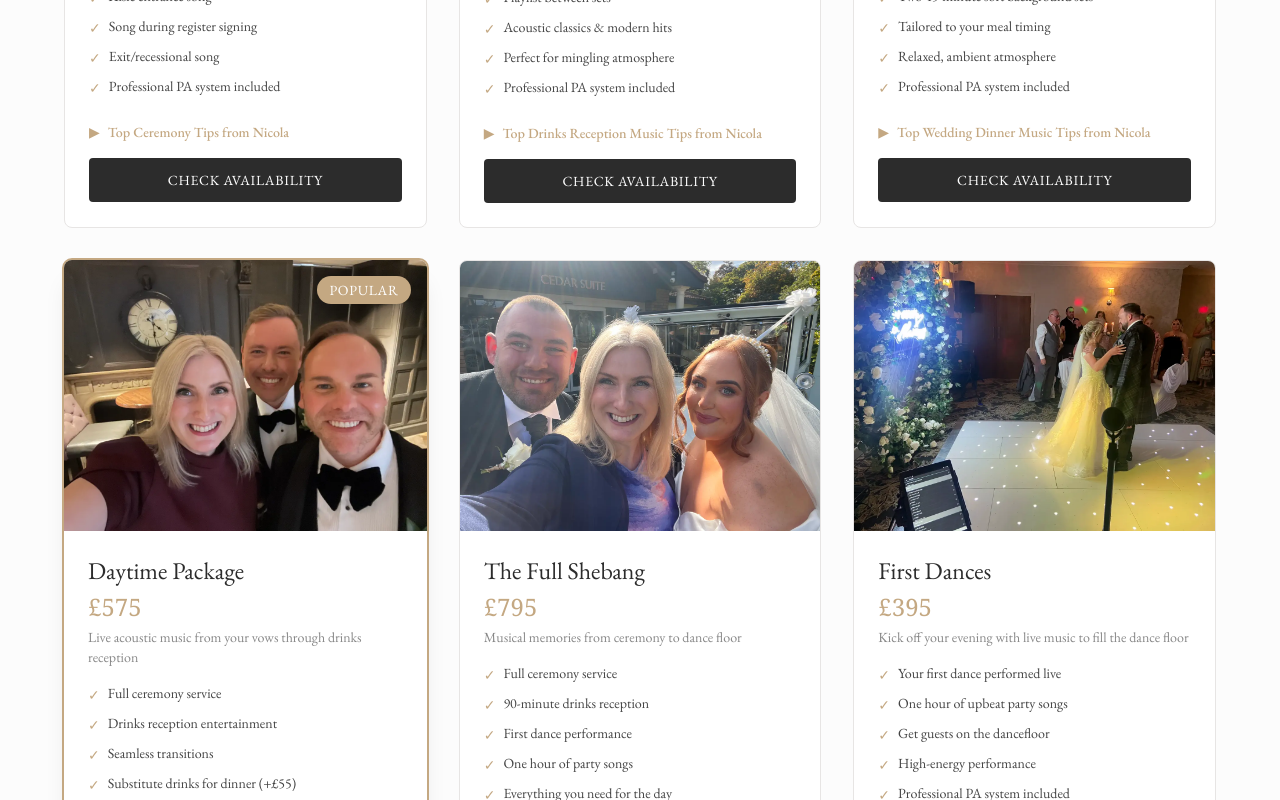
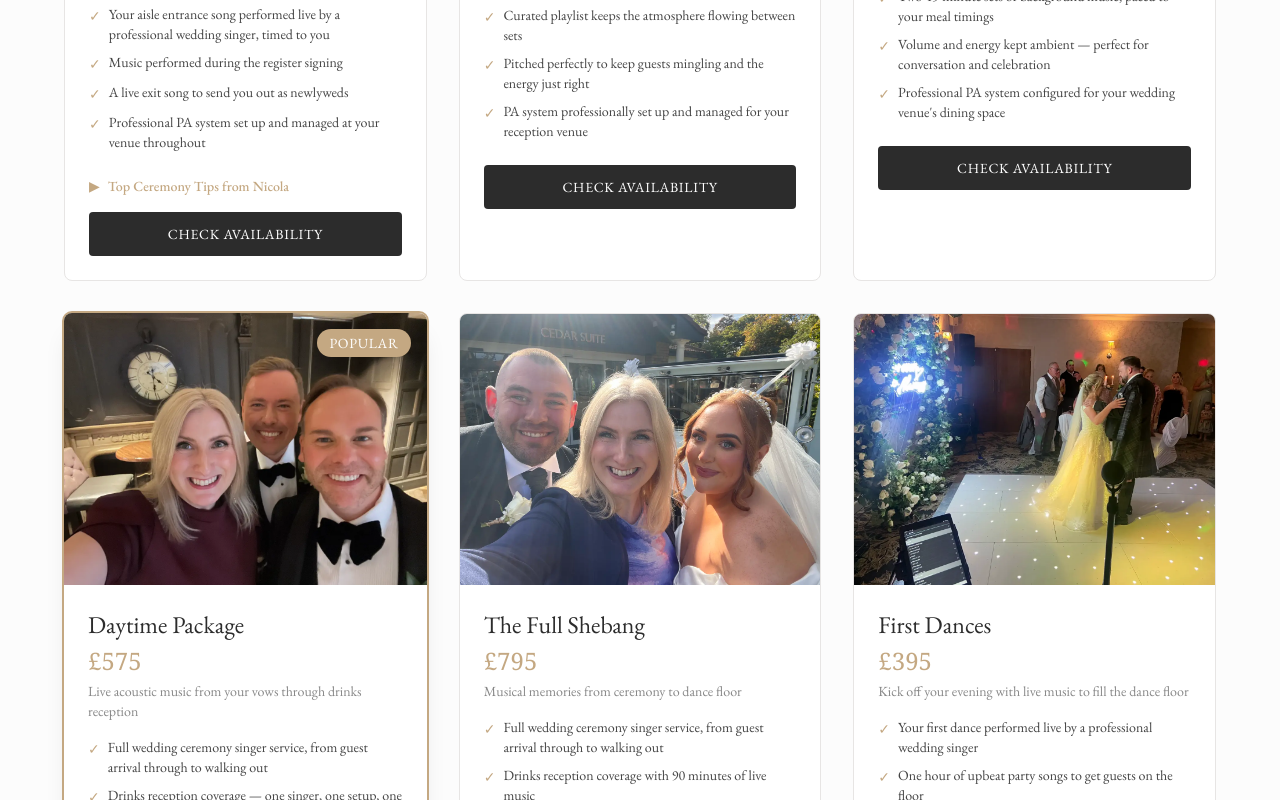
Before and after one commit to jsuth79/wedding-singer, a Next.js app: page /weddings in a window 1280 px wide. Shown: the part 1200-2000 px from the top of the page. Built offline with nearby package versions, Linux system fonts and the light colour scheme.

Commit message:
faqs and weddings page

```diff
--- a/src/app/wedding-ceremony-singer/page.tsx
+++ b/src/app/wedding-ceremony-singer/page.tsx
@@ -4,13 +4,13 @@ import { redirect } from "next/navigation";
 export const metadata: Metadata = {
   title: "Wedding Ceremony Singer Glasgow & Scotland | Nicola Mason | Acoustic Vocalist",
   description:
-    "Professional wedding ceremony singer in Glasgow & Central Scotland. Live acoustic music for your aisle entrance, register signing & recessional. Award-winning vocalist. From £325.",
+    "Professional wedding ceremony singer in Glasgow & Central Scotland. Live acoustic music for your aisle entrance, register signing & exit song. Award-winning vocalist. From £325.",
   alternates: {
     canonical: '/weddings',
   },
   openGraph: {
     title: 'Wedding Ceremony Singer Glasgow & Scotland | Nicola Mason',
-    description: 'Professional wedding ceremony singer. Live acoustic music for your ceremony - aisle entrance, register signing & recessional across Central Scotland.',
+    description: 'Professional wedding ceremony singer. Live acoustic music for your ceremony - aisle entrance, register signing & exit song across Central Scotland.',
     url: 'https://www.nicolamason.co.uk/wedding-ceremony-singer',
     images: [
       {
--- a/src/app/weddings/page.tsx
+++ b/src/app/weddings/page.tsx
@@ -33,14 +33,14 @@ const packages = [
     image: "/images/nicola-mason-wedding-ceremony-singer-l.webp",
     alt: "Female wedding ceremony singer performing acoustic music at Edinburgh wedding with live vocals and guitar",
     features: [
-      "Playlist during guest arrival",
-      "Aisle entrance song",
-      "Song during register signing",
-      "Exit/recessional song",
-      "Professional PA system included",
+      "Pre-ceremony background music from the moment guests are seated",
+      "Your aisle entrance song performed live by a professional wedding singer, timed to you",
+      "Music performed during the register signing",
+      "A live exit song to send you out as newlyweds",
+      "Professional PA system set up and managed at your venue throughout",
     ],
     tips: [
-      "Consider an upbeat recessional song to set the tone for your celebration ahead",
+      "Consider an upbeat exit song to set the tone for your celebration ahead",
       "If a backing track isn't available for your chosen song, I can arrange for a musician to record one for a small additional fee"
     ],
   },
@@ -51,15 +51,10 @@ const packages = [
     image: "/images/nicola-mason-drinks-reception-l.webp",
     alt: "Live acoustic music at wedding drinks reception in Central Scotland with professional female singer entertaining guests",
     features: [
-      "Two 45-minute live sets",
-      "Playlist between sets",
-      "Acoustic classics & modern hits",
-      "Perfect for mingling atmosphere",
-      "Professional PA system included",
-    ],
-    tips: [
-      "I can read the room - usually I start softer as guests arrive with drinks, then build energy as they relax and mingle",
-      "If I'm only doing drinks reception (not ceremony), I can usually set up while your ceremony is happening or right after - we'll coordinate with your venue"
+      "Two 45-minute live acoustic sets, tailored to you and your day",
+      "Curated playlist keeps the atmosphere flowing between sets",
+      "Pitched perfectly to keep guests mingling and the energy just right",
+      "PA system professionally set up and managed for your reception venue",
     ],
   },
   {
@@ -69,15 +64,10 @@ const packages = [
     image: "/images/nicola-mason-dinner-l.webp",
     alt: "Wedding dinner entertainment with live acoustic vocalist providing elegant background music during wedding breakfast",
     features: [
-      "Grand entrance song",
-      "Two 45-minute soft background sets",
-      "Tailored to your meal timing",
-      "Relaxed, ambient atmosphere",
-      "Professional PA system included",
-    ],
-    tips: [
-      "I'll coordinate with your venue to time music around courses and speeches - fading out naturally so everyone can hear toasts",
-      "Grand entrance songs can be performed live for extra impact, then I'll transition to softer background music during the meal"
+      "Your entrance into the wedding meal performed live",
+      "Two 45-minute sets of background music, paced to your meal timings",
+      "Volume and energy kept ambient — perfect for conversation and celebration",
+      "Professional PA system configured for your wedding venue's dining space",
     ],
   },
   {
@@ -88,15 +78,11 @@ const packages = [
     image: "/images/nicola-mason-daytime-l.webp",
     alt: "Full day female wedding singer package Glasgow covering ceremony and drinks reception with live acoustic music",
     features: [
-      "Full ceremony service",
-      "Drinks reception entertainment",
-      "Seamless transitions",
-      "Substitute drinks for dinner (+£55)",
+      "Full wedding ceremony singer service, from guest arrival through to walking out",
+      "Drinks reception coverage — one singer, one setup, one less thing to think about",
+      "Ceremony and drinks reception music covered under one package price — better value than booking separately",
+      "Swap drinks reception for dinner instead (+£55)",
       "All equipment included",
-    ],
-    tips: [
-      "Most popular choice for couples who want consistent musical flow without worrying about coordinating multiple suppliers",
-      "I'll check in with your celebrant before the ceremony to confirm cues and timing - you don't need to be the middleman"
     ],
   },
   {
@@ -106,15 +92,11 @@ const packages = [
     image: "/images/nicola-mason-full-day-singer-l.webp",
     alt: "Complete wedding day entertainment package from ceremony through evening reception with live singing and first dance",
     features: [
-      "Full ceremony service",
-      "90-minute drinks reception",
-      "First dance performance",
-      "One hour of party songs",
-      "Everything you need for the day",
-    ],
-    tips: [
-      "Your first dance can be performed live as part of the package - it's a special moment that guests always remember",
-      "Perfect if you want me there from start to finish - I can help set the atmosphere for every major moment of your day"
+      "Full wedding ceremony singer service, from guest arrival through to walking out",
+      "Drinks reception coverage with 90 minutes of live music",
+      "Your first dance performed live by your wedding singer",
+      "One hour of upbeat party songs to fill the floor",
+      "Everything from vows to dance floor, covered in one package",
     ],
   },
   {
@@ -124,14 +106,10 @@ const packages = [
     image: "/images/nicola-mason-first-dance-l.webp",
     alt: "Female first dance wedding singer Edinburgh performing romantic live songs and party music for evening celebration",
     features: [
-      "Your first dance performed live",
-      "One hour of upbeat party songs",
-      "Get guests on the dancefloor",
-      "High-energy performance",
-      "Professional PA system included",
-    ],
-    tips: [
-      "Send me your first dance song choice as soon as possible - I'll need time to rehearse and create the right arrangement"
+      "Your first dance performed live by a professional wedding singer",
+      "One hour of upbeat party songs to get guests on the floor",
+      "High-energy performance timed to kick off your evening",
+      "Professional PA system set up and managed for your performance",
     ],
   },
 ];
```
Also changed, not shown: src/app/faq/page.tsx (+32 -12 lines), .claude/settings.local.json.
